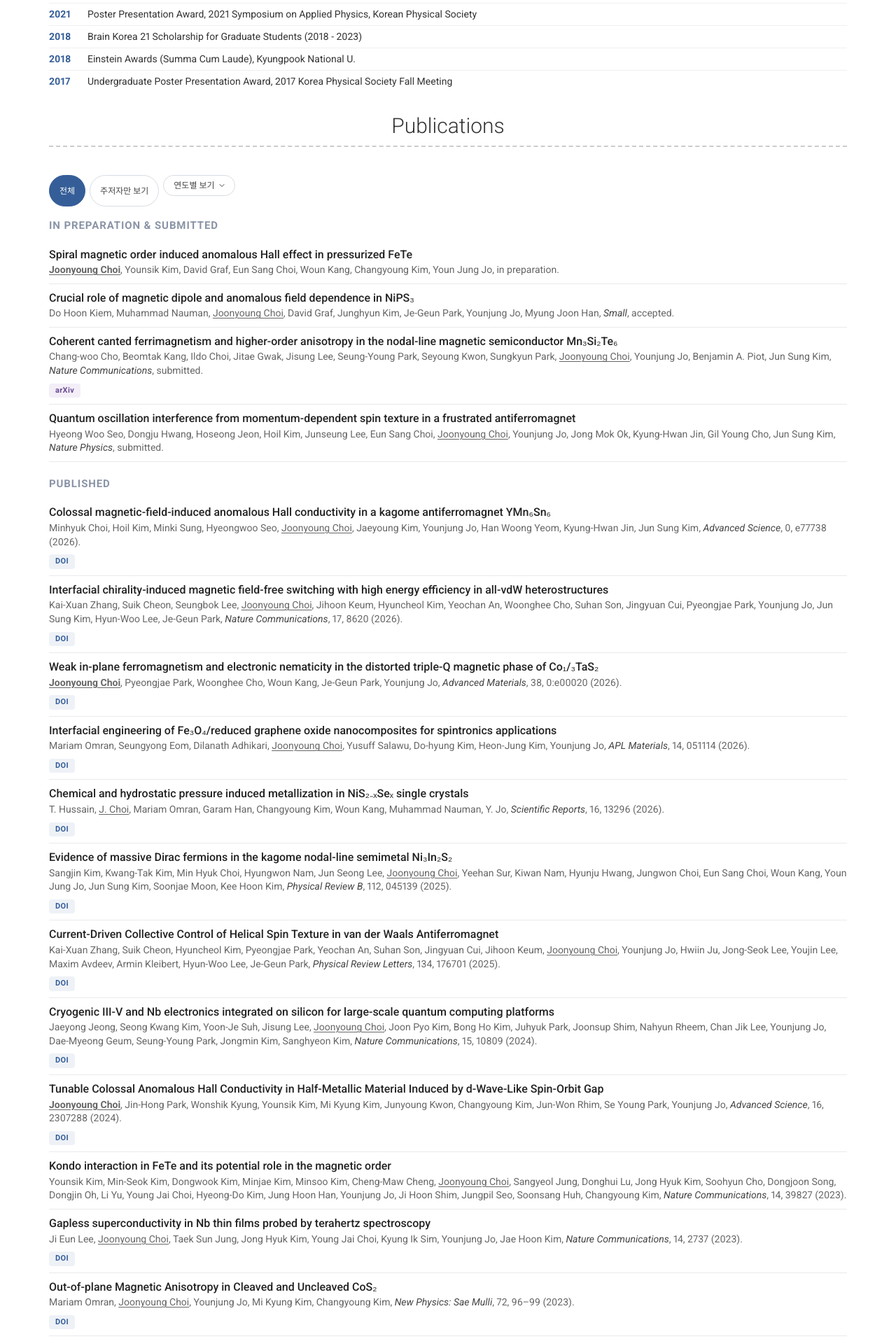
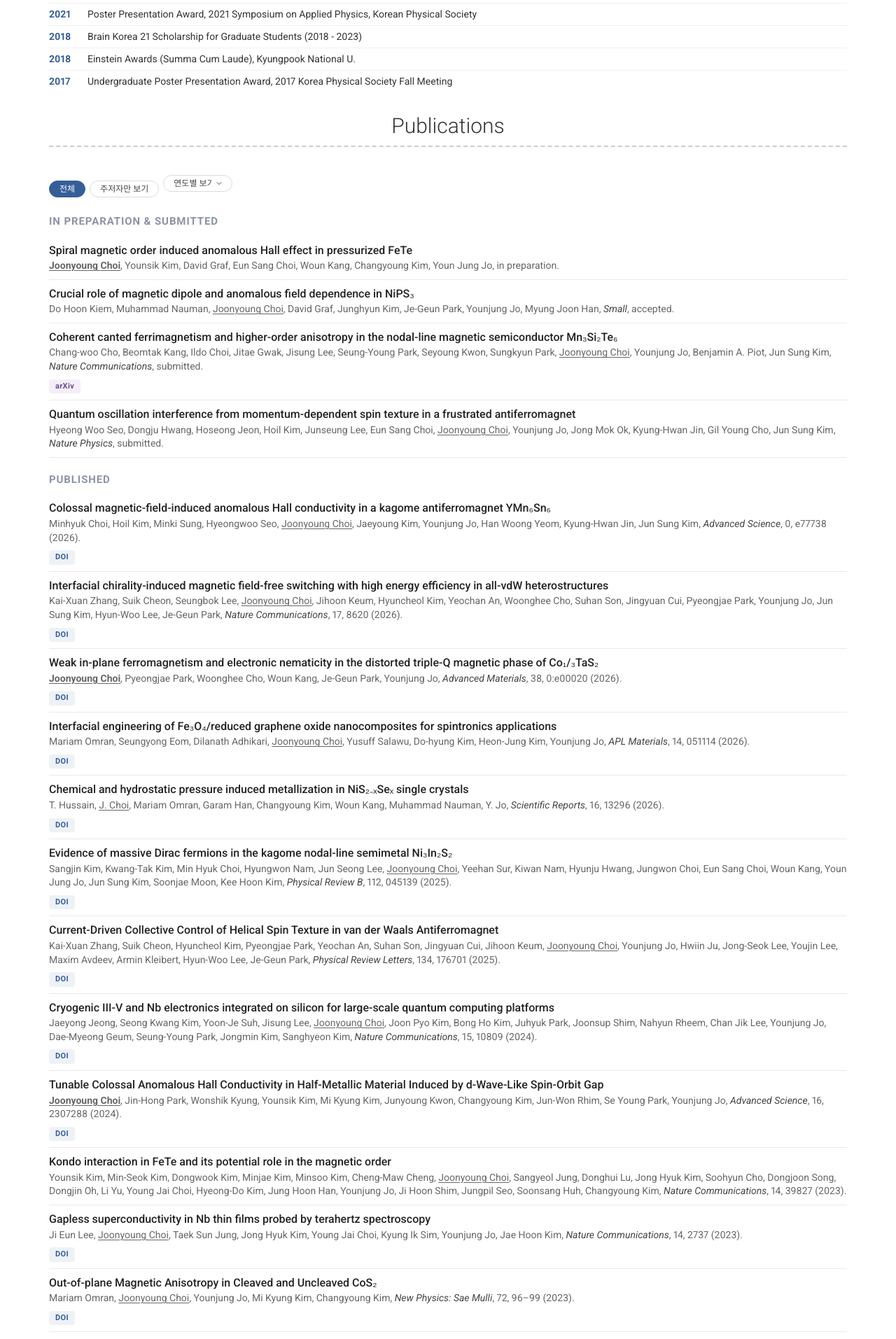
Before and after one commit to joonyoung-phys/cv, a Jekyll site: the page built from index.md, in a window 1280 px wide. Shown: the part 1379-3292 px from the top of the page at 70% size. Built offline with Jekyll 4.4.1, drawn with Linux system fonts in a browser that asks for light colours; nearby versions of some CDN libraries.

Commit message:
Match year-select size to filter buttons

```diff
--- a/_sass/modern-resume-theme.scss
+++ b/_sass/modern-resume-theme.scss
@@ -328,6 +328,7 @@ p.quote {
 
 .pub-toolbar {
   display: flex;
+  align-items: center;
   gap: 0.6rem;
   flex-wrap: wrap;
   margin: 0 0 1.6rem;
@@ -338,6 +339,7 @@ p.quote {
   font-family: inherit;
   font-size: 1.2rem;
   font-weight: 500;
+  line-height: 1;
   padding: 5px 14px;
   border-radius: 999px;
   border: 1px solid #d7dde5;
@@ -361,6 +363,8 @@ p.quote {
   font-family: inherit;
   font-size: 1.2rem;
   font-weight: 500;
+  line-height: 1;
+  width: 99px;
   padding: 5px 28px 5px 14px;
   border-radius: 999px;
   border: 1px solid #d7dde5;
```
